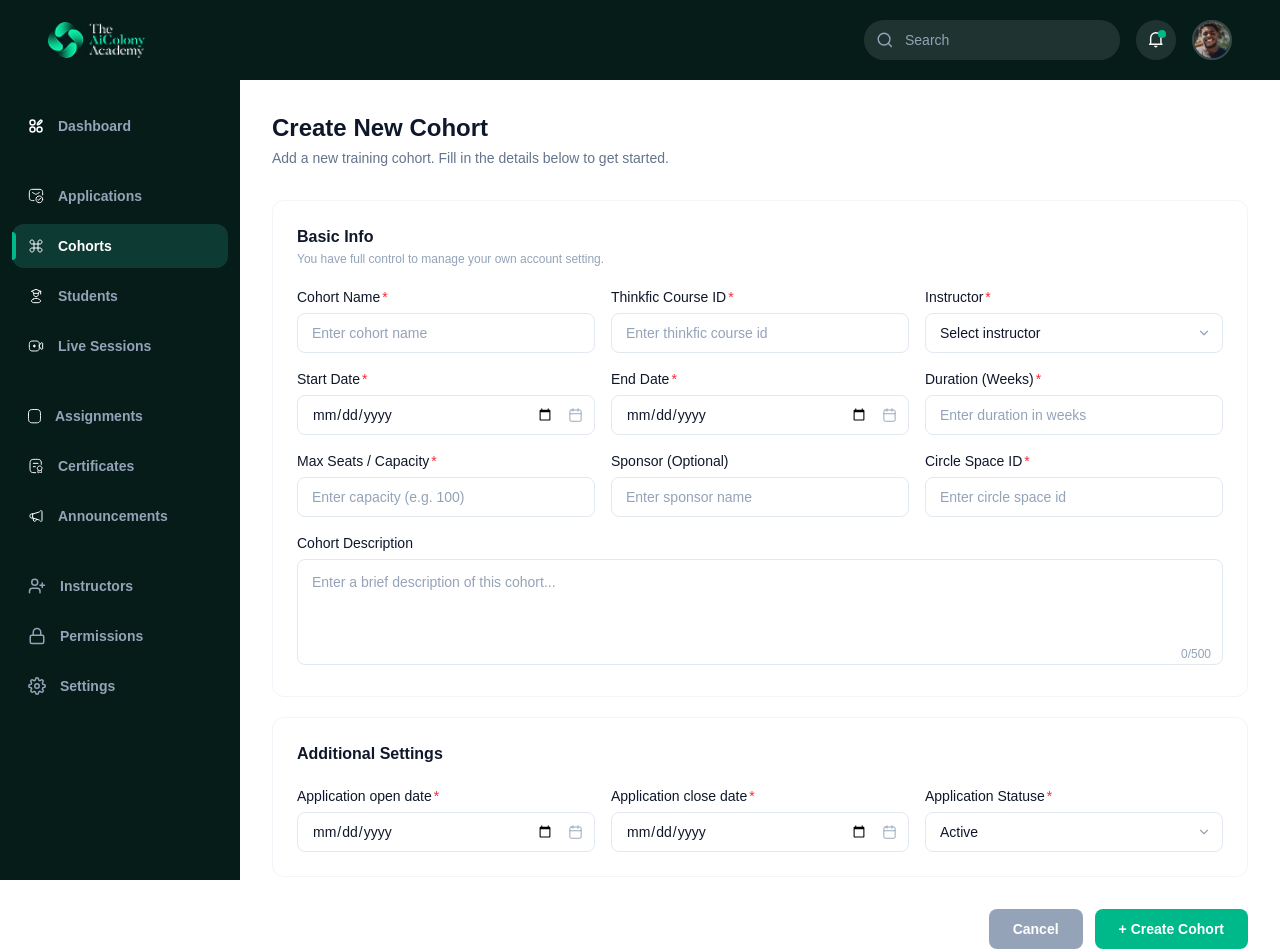
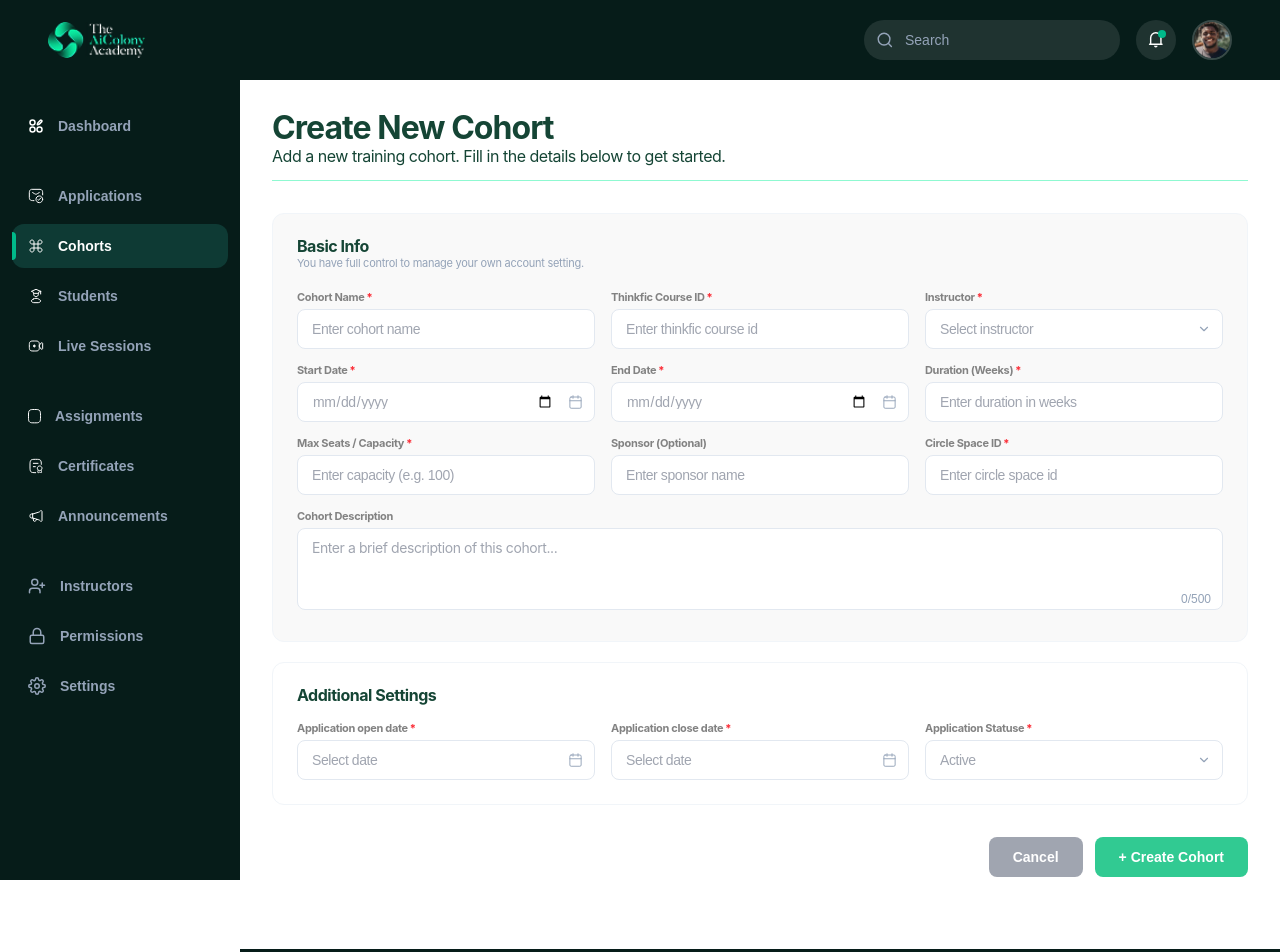
Before and after one commit to bolajidavid25/The-AI-Colony-Academy-, a Next.js app: page /dashboard-light/cohorts/new in a window 1280 px wide. Shown: the top 952 px of the page. Built offline with nearby package versions, Linux system fonts and the light colour scheme.

Commit message:
New Cohort page

```diff
--- a/src/components/dashboard-light/cohorts/CreateCohortForm.tsx
+++ b/src/components/dashboard-light/cohorts/CreateCohortForm.tsx
@@ -1,5 +1,6 @@
 "use client";
 
+import { useState } from "react";
 import { useForm } from "react-hook-form";
 import { zodResolver } from "@hookform/resolvers/zod";
 import { useRouter } from "next/navigation";
@@ -8,10 +9,49 @@ import { CohortFormSchema, CohortFormData } from "./cohortSchema";
 // ─── Shared input classes ─────────────────────────────────────────────────────
 
 const inputBase =
-  "h-10 w-full rounded-lg border border-[#E2E8F0] bg-white px-3.5 text-sm text-[#0F172A] outline-none placeholder:text-[#94A3B8] focus:border-[#00B98A] transition-colors";
+  "h-10 w-full rounded-lg border border-[#E2E8F0] bg-[#FFF] px-3.5 text-[14px] font-normal leading-none tracking-[-0.03em] text-[#A0A5B0] outline-none placeholder:text-[#A0A5B0] focus:border-[#00B98A] transition-colors";
 
 const inputError =
   "border-red-400 focus:border-red-400";
+
+// ─── Date Picker Input ────────────────────────────────────────────────────────
+// Displays "Select date" placeholder (type="text") until focused,
+// then switches to type="date" to open the native picker.
+// On blur, reverts to text if no value was chosen.
+
+function DatePickerInput({
+  className,
+  hasError,
+  rhfOnChange,
+  rhfOnBlur,
+  name,
+  inputRef,
+}: {
+  className: string;
+  hasError: boolean;
+  rhfOnChange: React.ChangeEventHandler<HTMLInputElement>;
+  rhfOnBlur: React.FocusEventHandler<HTMLInputElement>;
+  name: string;
+  inputRef: React.Ref<HTMLInputElement>;
+}) {
+  const [inputType, setInputType] = useState<"text" | "date">("text");
+
+  return (
+    <input
+      ref={inputRef}
+      name={name}
+      type={inputType}
+      placeholder="Select date"
+      className={`${className} ${hasError ? inputError : ""}`}
+      onFocus={() => setInputType("date")}
+      onChange={rhfOnChange}
+      onBlur={(e) => {
+        if (!e.target.value) setInputType("text");
+        rhfOnBlur(e);
+      }}
+    />
+  );
+}
 
 // ─── Form Field Wrapper ───────────────────────────────────────────────────────
 
@@ -28,7 +68,10 @@ function Field({
 }) {
   return (
     <div className="flex flex-col gap-1.5">
-      <label className="text-sm font-medium text-[#0F172A]">
+      <label
+        className="font-['Inter'] text-[11px] font-bold leading-none tracking-[-0.03em]"
+        style={{ color: "#828282" }}
+      >
         {label}
         {required && <span className="ml-0.5 text-red-500">*</span>}
       </label>
@@ -87,19 +130,31 @@ export default function CreateCohortForm() {
   return (
     <div className="min-h-screen w-full pb-10">
       {/* ── Page Header ── */}
-      <div className="mb-8">
-        <h1 className="text-2xl font-bold text-[#0F172A]">Create New Cohort</h1>
-        <p className="mt-1 text-sm text-[#64748B]">
+      <div className="mb-8 pb-4 border-b border-[#8FF9D1]">
+        <h1
+          className="font-['Inter'] text-[32px] font-bold leading-none tracking-[-0.03em] text-[#154535]"
+        >
+          Create New Cohort
+        </h1>
+        <p
+          className="mt-1 font-['Inter'] text-[16px] font-normal leading-none tracking-[-0.03em] text-[#154535]"
+        >
           Add a new training cohort. Fill in the details below to get started.
         </p>
       </div>
 
       <form onSubmit={handleSubmit(onSubmit)} noValidate>
         {/* ── Basic Info Section ── */}
-        <div className="rounded-xl border border-[#F1F5F9] bg-white p-6 mb-5">
+        <div className="rounded-xl border border-[#F1F5F9] bg-[#F9F9F9] p-6 mb-5">
           <div className="mb-5">
-            <h2 className="text-base font-bold text-[#0F172A]">Basic Info</h2>
-            <p className="text-xs text-[#94A3B8] mt-0.5">
+            <h2
+              className="font-['Inter'] text-[16px] font-bold leading-none tracking-[-0.03em] text-[#154535]"
+            >
+              Basic Info
+            </h2>
+            <p
+              className="font-['Inter'] text-[11px] font-normal leading-[145%] tracking-[-0.024em] text-[#94A3B8] mt-0.5 text-justify"
+            >
               You have full control to manage your own account setting.
             </p>
           </div>
@@ -231,7 +286,7 @@ export default function CreateCohortForm() {
                 rows={4}
                 maxLength={500}
                 placeholder="Enter a brief description of this cohort..."
-                className={`w-full resize-none rounded-lg border border-[#E2E8F0] bg-white px-3.5 py-3 text-sm text-[#0F172A] outline-none placeholder:text-[#94A3B8] focus:border-[#00B98A] transition-colors ${
+                className={`w-full resize-none rounded-lg border border-[#E2E8F0] bg-[#FFF] px-3.5 py-3 font-['Inter'] text-[14px] font-normal leading-none tracking-[-0.03em] text-[#A0A5B0] outline-none placeholder:text-[#A0A5B0] focus:border-[#00B98A] transition-colors ${
                   errors.description ? inputError : ""
                 }`}
                 {...register("description")}
@@ -245,15 +300,18 @@ export default function CreateCohortForm() {
 
         {/* ── Additional Settings Section ── */}
         <div className="rounded-xl border border-[#F1F5F9] bg-white p-6 mb-8">
-          <h2 className="mb-5 text-base font-bold text-[#0F172A]">Additional Settings</h2>
+          <h2 className="mb-5 font-['Inter'] text-[16px] font-bold leading-none tracking-[-0.03em] text-[#154535]">Additional Settings</h2>
 
           <div className="grid grid-cols-1 gap-4 sm:grid-cols-3">
             <Field label="Application open date" required error={errors.applicationOpenDate?.message}>
               <div className="relative">
-                <input
-                  type="date"
-                  className={`${inputBase} pr-10 ${errors.applicationOpenDate ? inputError : ""}`}
-                  {...register("applicationOpenDate")}
+                <DatePickerInput
+                  className={`${inputBase} pr-10`}
+                  hasError={!!errors.applicationOpenDate}
+                  rhfOnChange={register("applicationOpenDate").onChange}
+                  rhfOnBlur={register("applicationOpenDate").onBlur}
+                  name={register("applicationOpenDate").name}
+                  inputRef={register("applicationOpenDate").ref}
                 />
                 <span className="pointer-events-none absolute right-3 top-1/2 -translate-y-1/2 text-[#94A3B8]">
                   <svg width="15" height="15" viewBox="0 0 24 24" fill="none" stroke="currentColor" strokeWidth="1.5" strokeLinecap="round" strokeLinejoin="round">
@@ -268,10 +326,13 @@ export default function CreateCohortForm() {
 
             <Field label="Application close date" required error={errors.applicationCloseDate?.message}>
               <div className="relative">
-                <input
-                  type="date"
-                  className={`${inputBase} pr-10 ${errors.applicationCloseDate ? inputError : ""}`}
-                  {...register("applicationCloseDate")}
+                <DatePickerInput
+                  className={`${inputBase} pr-10`}
+                  hasError={!!errors.applicationCloseDate}
+                  rhfOnChange={register("applicationCloseDate").onChange}
+                  rhfOnBlur={register("applicationCloseDate").onBlur}
+                  name={register("applicationCloseDate").name}
+                  inputRef={register("applicationCloseDate").ref}
                 />
                 <span className="pointer-events-none absolute right-3 top-1/2 -translate-y-1/2 text-[#94A3B8]">
                   <svg width="15" height="15" viewBox="0 0 24 24" fill="none" stroke="currentColor" strokeWidth="1.5" strokeLinecap="round" strokeLinejoin="round">
@@ -312,14 +373,14 @@ export default function CreateCohortForm() {
           <button
             type="button"
             onClick={() => router.push("/dashboard-light/cohorts")}
-            className="rounded-lg bg-[#94A3B8] px-6 py-2.5 text-sm font-semibold text-white hover:bg-[#64748B] transition-colors"
+            className="rounded-lg bg-[#A0A5B0] px-6 py-2.5 text-sm font-semibold text-white hover:bg-[#8A8F9A] transition-colors"
           >
             Cancel
           </button>
           <button
             type="submit"
             disabled={isSubmitting}
-            className="inline-flex items-center gap-2 rounded-lg bg-[#00B98A] px-6 py-2.5 text-sm font-semibold text-white hover:bg-[#009E76] transition-colors disabled:opacity-60 disabled:cursor-not-allowed"
+            className="inline-flex items-center gap-2 rounded-lg bg-[#31CA92] px-6 py-2.5 text-sm font-semibold text-white hover:bg-[#28B07E] transition-colors disabled:opacity-60 disabled:cursor-not-allowed"
           >
             {isSubmitting ? "Creating…" : "+ Create Cohort"}
           </button>
```
Also changed, not shown: src/components/dashboard-light/cohorts/CohortDetailScreen.tsx (+34 -34 lines), 1 other file (tests, documents, lock files or other folders).
